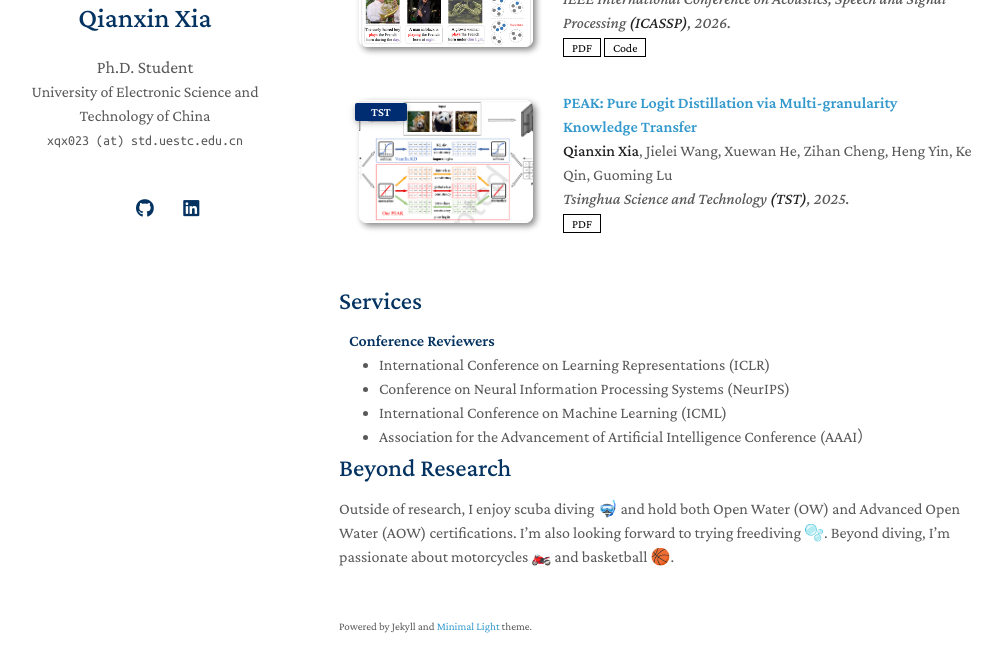
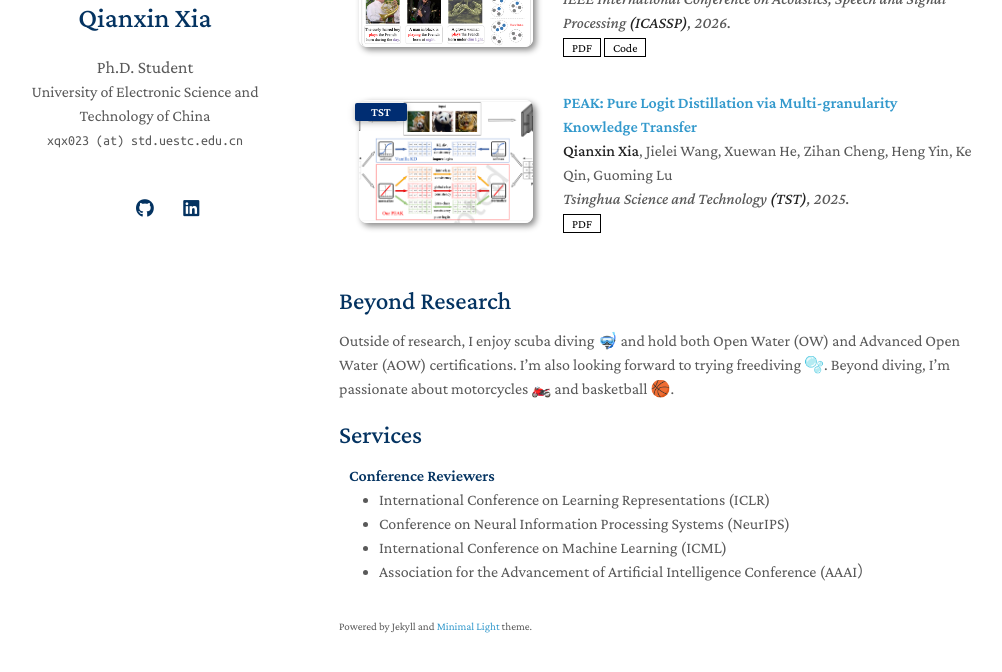
Before and after one commit to einsteinxia/einsteinxia.github.io, a Jekyll site: the page built from index.md, in a window 1280 px wide and 900 px high, scrolled down 1067 px, cut to the strip 193-865 px from the top of the window. Shown: the whole strip, without its empty margins (131-1133 px from the left). Built offline with Jekyll 4.4.1, drawn with Linux system fonts in a browser that asks for light colours; a style sheet for code colours, icons or effects is not loaded; our own code applies the rules of GitHub Pages for plain Markdown files.

Commit message:
Update index.md

```diff
--- a/index.md
+++ b/index.md
@@ -14,7 +14,6 @@ Prior to my doctoral studies, I received my bachelor's degree from Nanjing Unive
 - **Data-Centric AI、 Model Compression**
 - **Reinforcement Learning、 Embodied AI**
 
-
 ## News
 - **[2026.09]** 🎉 Our paper "Efficient Dataset Distillation for Pre-Trained Self-Supervised Models via Statistical Flow Matching" about Self-Supervised learning is accepted to NeurIPS 2026.
 - **[2026.04]** 🎉 Our paper "DIVER: Diving Deeper into Distilled Data via Expressive Semantic Recovery" about raw data-free dataset distillation is accepted to ICML 2026.
@@ -23,9 +22,8 @@ Prior to my doctoral studies, I received my bachelor's degree from Nanjing Unive
 
 {% include_relative _includes/publications.md %}
 
-{% include_relative _includes/services.md %}
-
-
 ## Beyond Research
 Outside of research, I enjoy scuba diving 🤿 and hold both Open Water (OW) and Advanced Open Water (AOW) certifications. I'm also looking forward to trying freediving 🫧. Beyond diving, I'm passionate about motorcycles 🏍️  and basketball
 🏀.
+
+{% include_relative _includes/services.md %}
```
